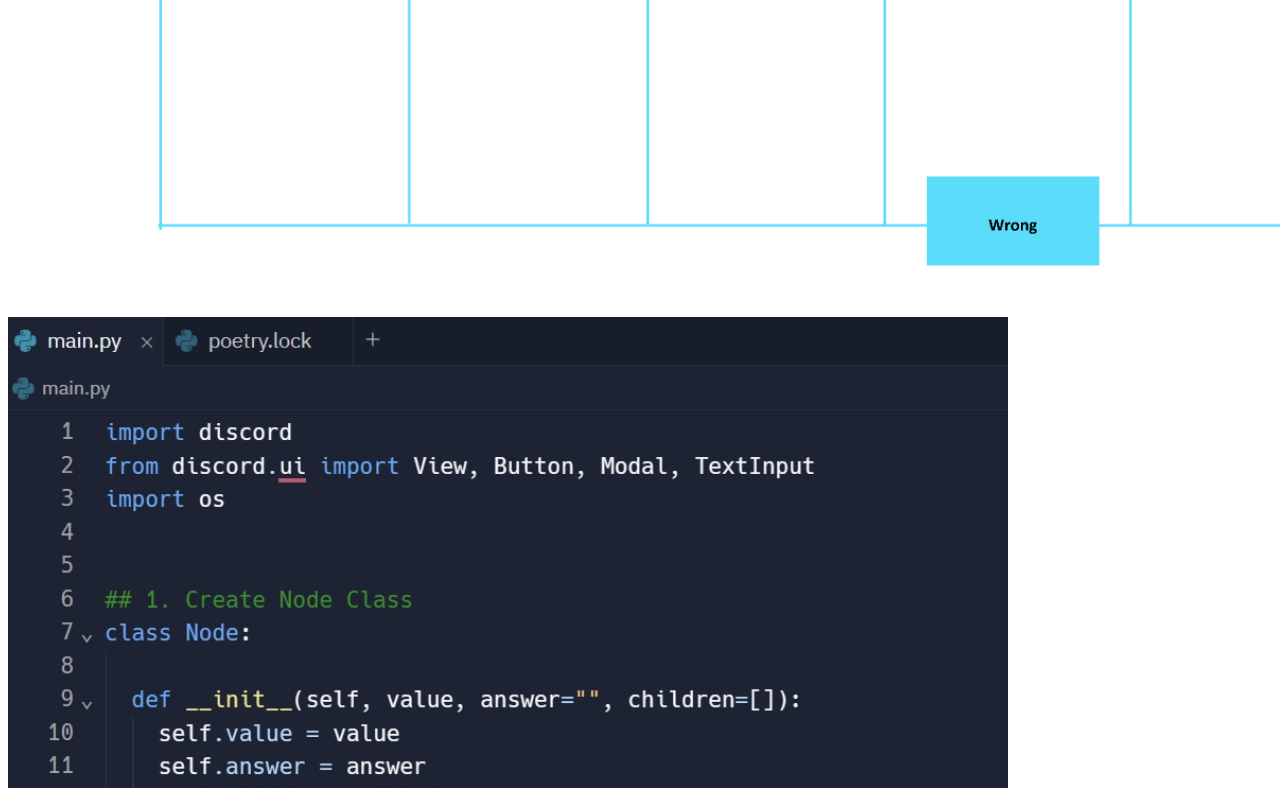
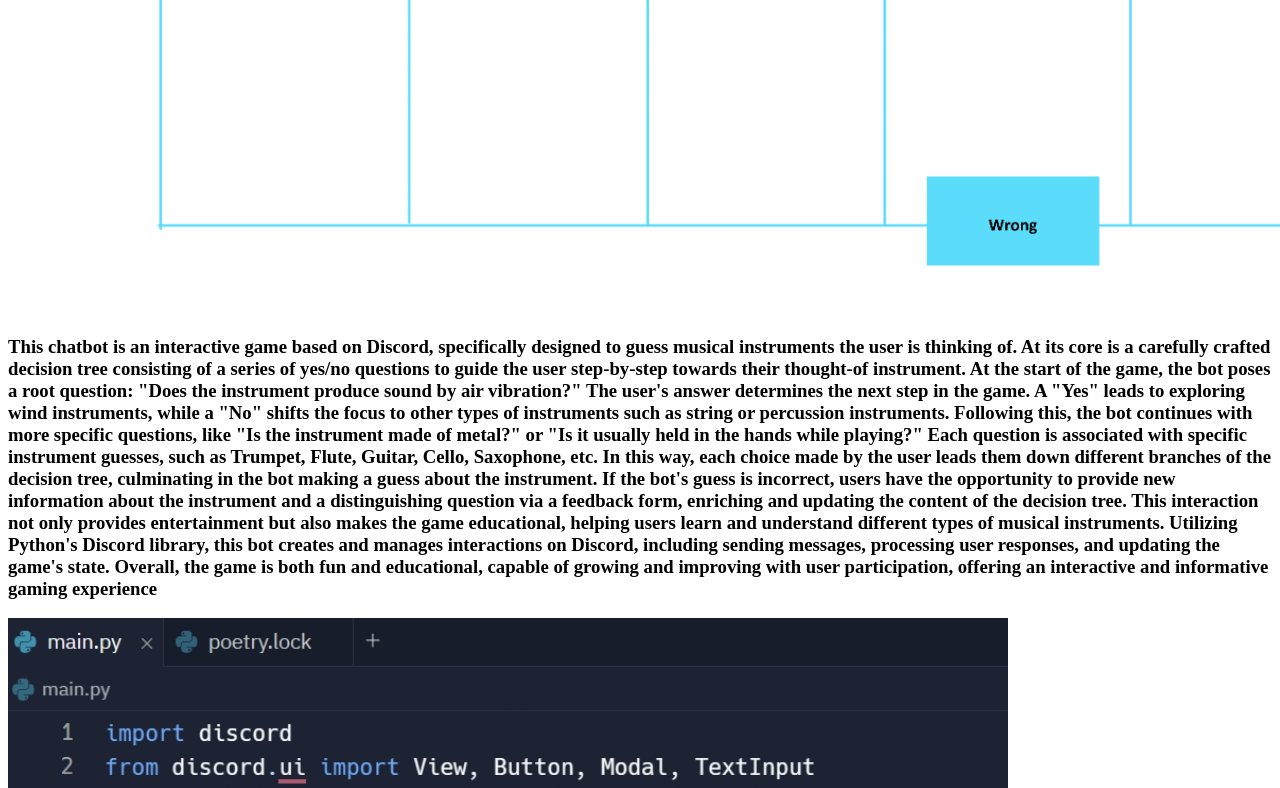
Before and after one commit to T1794584785/CT4-Chatbox-Week2, a plain HTML site: page index.html in a window 1280 px wide. Shown: the part 563-1351 px from the top of the page. Drawn offline with Linux system fonts and the light colour scheme.

Commit message:
Update index.html

```diff
--- a/index.html
+++ b/index.html
@@ -8,6 +8,15 @@
 <body>
     <h2>Kaiyi Tan_Creative Tech4_Chat Box Week 2</h2>
     <img src="1.jpg"style="width:2000px"></img>
+    <h3>This chatbot is an interactive game based on Discord, specifically designed to guess musical instruments the user is thinking of. At its core is a carefully crafted decision tree consisting of a series of yes/no questions to guide the user step-by-step towards their thought-of instrument.
+
+    At the start of the game, the bot poses a root question: "Does the instrument produce sound by air vibration?" The user's answer determines the next step in the game. A "Yes" leads to exploring wind instruments, while a "No" shifts the focus to other types of instruments such as string or percussion instruments.
+
+    Following this, the bot continues with more specific questions, like "Is the instrument made of metal?" or "Is it usually held in the hands while playing?" Each question is associated with specific instrument guesses, such as Trumpet, Flute, Guitar, Cello, Saxophone, etc. In this way, each choice made by the user leads them down different branches of the decision tree, culminating in the bot making a guess about the instrument.
+
+    If the bot's guess is incorrect, users have the opportunity to provide new information about the instrument and a distinguishing question via a feedback form, enriching and updating the content of the decision tree. This interaction not only provides entertainment but also makes the game educational, helping users learn and understand different types of musical instruments.
+
+    Utilizing Python's Discord library, this bot creates and manages interactions on Discord, including sending messages, processing user responses, and updating the game's state. Overall, the game is both fun and educational, capable of growing and improving with user participation, offering an interactive and informative gaming experience</h3>
     <img src="微信截图_20240315092953.png"style="width:1000px"></img>
     <img src="微信截图_20240315093113.png"style="width:1000px"></img>
     <img src="微信截图_20240315093148.png"style="width:1000px"></img>
```
